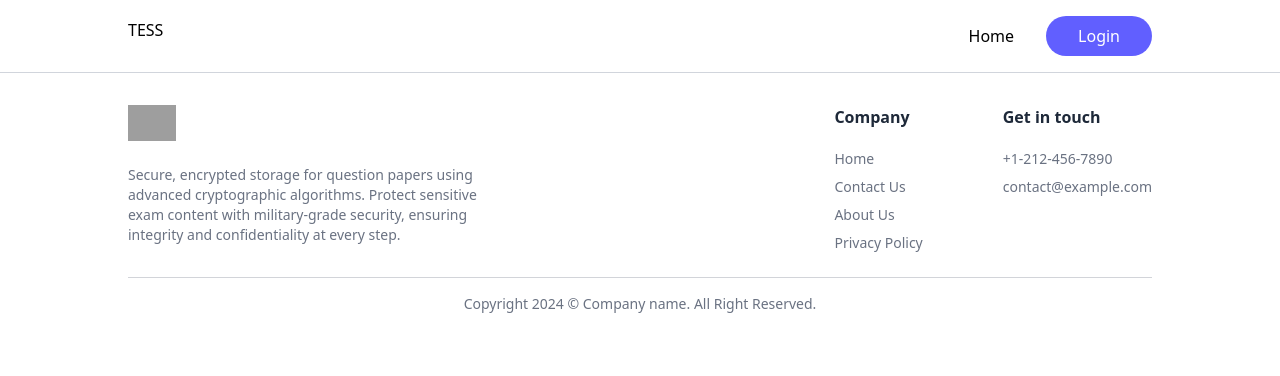
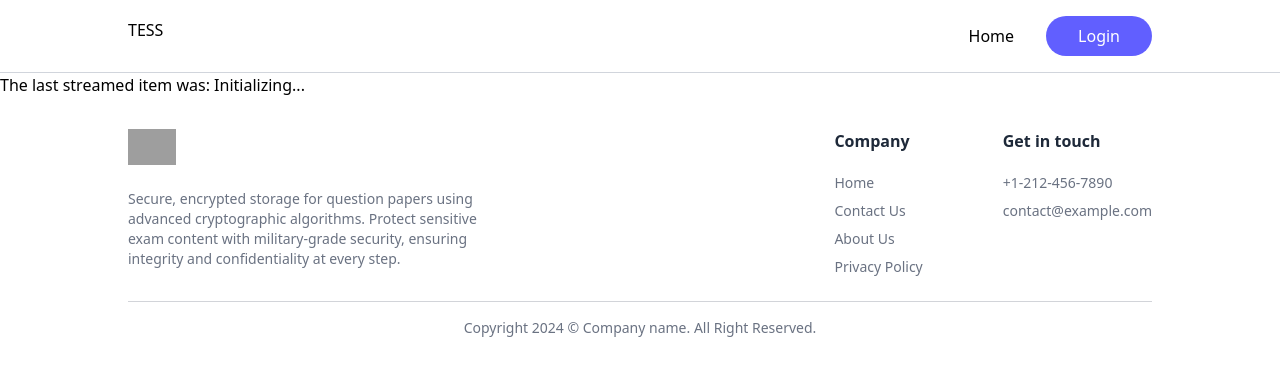
Before and after one commit to Ananya-Bhardwaj/TESS-Frontend, a React (Vite) app: page /notification in a window 1280 px wide. Shown: the top 376 px of the page. Built offline with nearby package versions, Linux system fonts and the light colour scheme; no server answers; grey boxes are pictures that could not be loaded.

Commit message:
Add notifcation receiver at client

```diff
--- a/src/App.jsx
+++ b/src/App.jsx
@@ -10,6 +10,7 @@ import HomePage from "./pages/HomePage";
 import { ToastContainer } from "react-toastify";
 import Navbar from "./components/Navbar";
 import Layout from "./Layout";
+import Notification from "./Notification";
 
 function App() {
   return (
@@ -24,6 +25,7 @@ function App() {
           <Route path="/exam-div" element={<ExamDivDashboard />} />
           <Route path="/upload" element={<UploadPaper />} />
           <Route path="/" element={<HomePage />} />
+          <Route path="/notification" element={<Notification/>} />
         </Routes>
       </Layout>
     </div>
--- /dev/null
+++ b/src/Notification.jsx
@@ -0,0 +1,36 @@
+import {useEffect,useState} from 'react'
+
+function Notification() {
+
+  const [data, setData] = useState('Initializing...')
+
+  useEffect(() => {
+
+    const sse = new EventSource('http://localhost:5000/stream')
+
+    function handleStream(e){
+      console.log(e)
+      setData(e.data) //the data server are sedning
+    }
+
+    sse.onmessage = e =>{handleStream(e)}
+
+    sse.onerror = e => {
+      //GOTCHA - can close stream and 'stall'
+      sse.close()
+    }
+
+    return () => {
+      sse.close()
+
+    }
+  }, )
+
+  return (
+    <div>
+     The last streamed item was: {data}
+    </div>
+  );
+}
+
+export default Notification;
```
